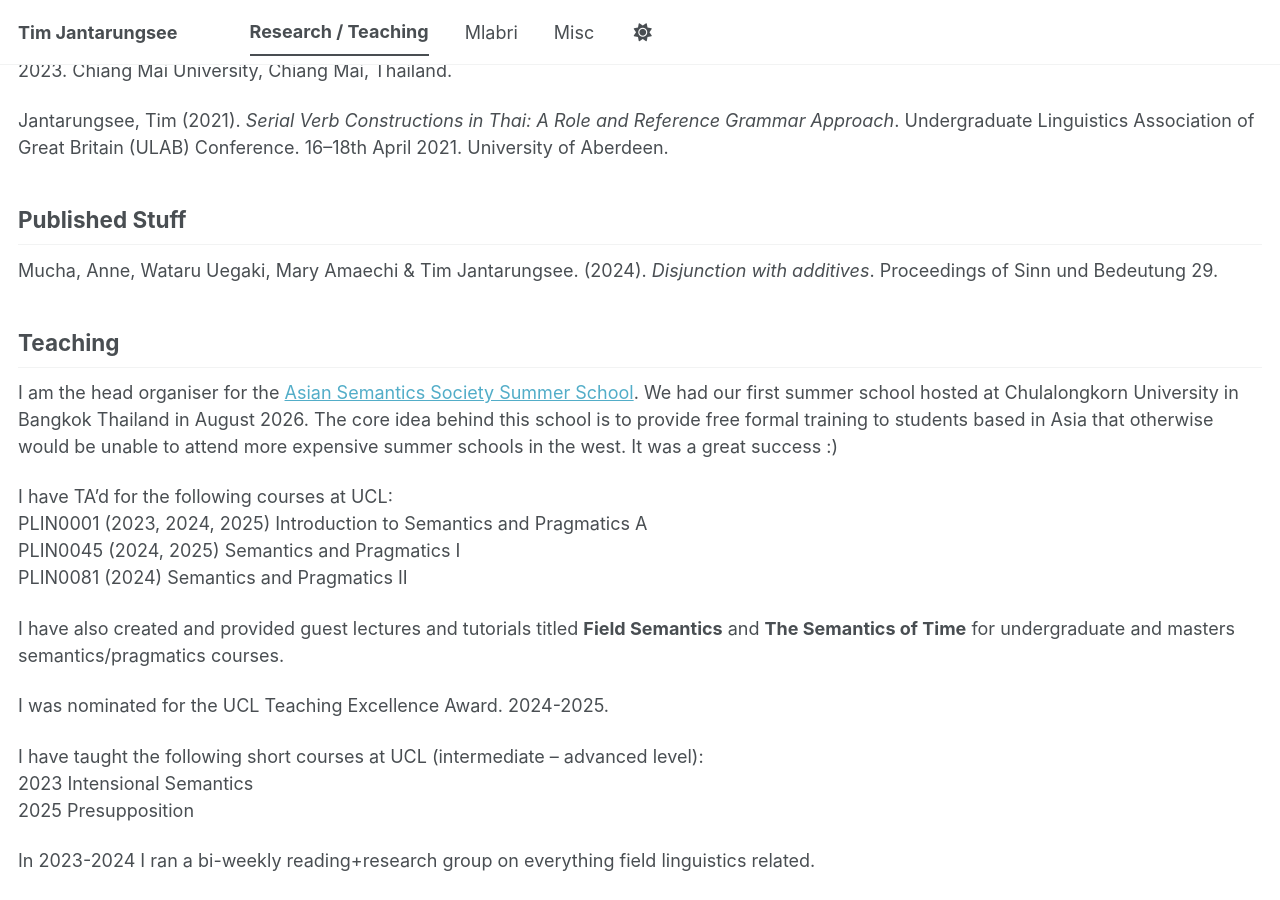
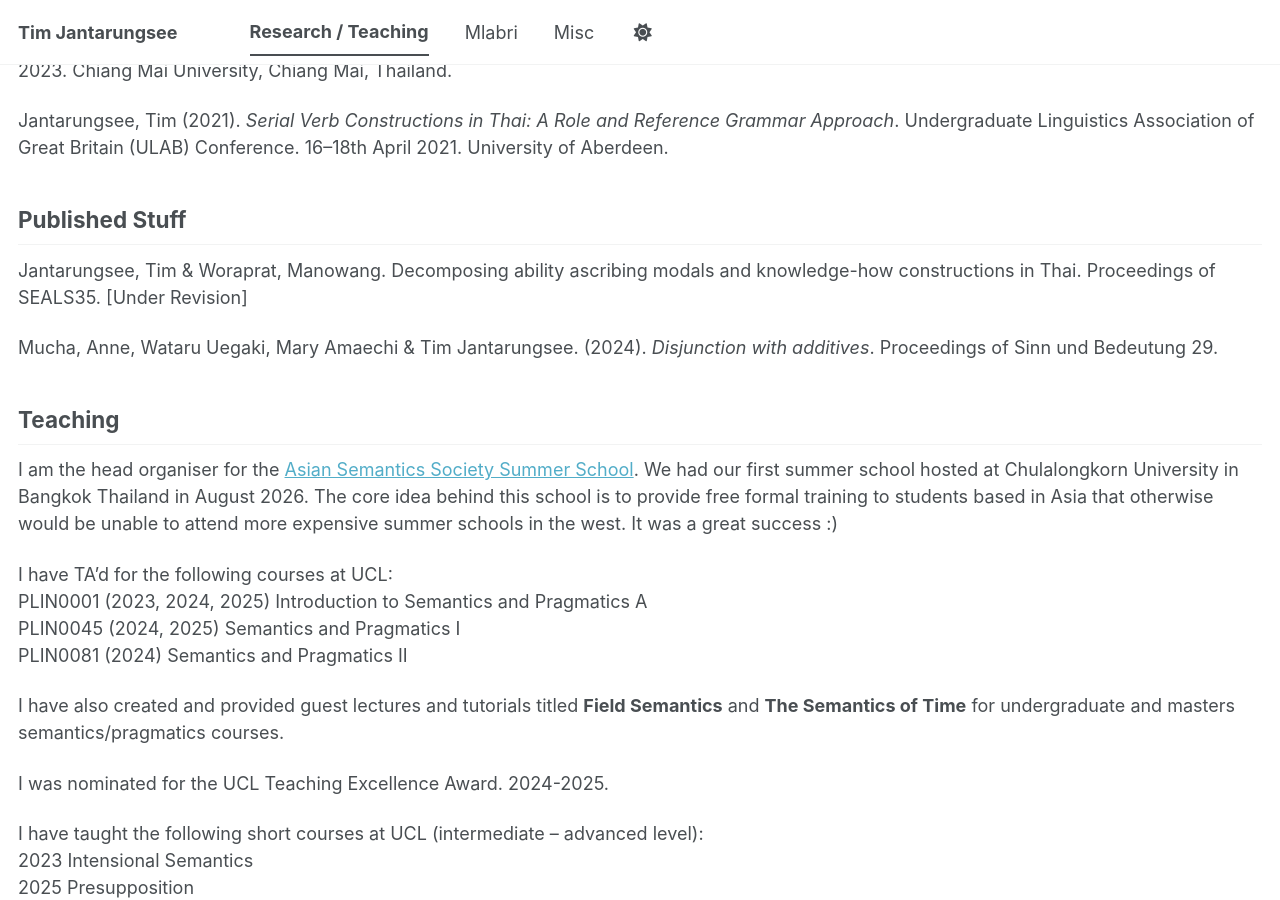
Before and after one commit to timjantarungsee/timjantarungsee.github.io, a Jekyll site: the page built from _pages/research-teaching.md, in a window 1280 px wide and 900 px high, scrolled down 1334 px. Built offline with Jekyll 4.4.1, drawn with Linux system fonts in a browser that asks for light colours; a script bundle is joined from its source files by our own code; library files that are not in the unit come from our copies.

Commit message:
Update research-teaching.md

```diff
--- a/_pages/research-teaching.md
+++ b/_pages/research-teaching.md
@@ -47,6 +47,8 @@ Jantarungsee, Tim (2021). _Serial Verb Constructions in Thai: A Role and Referen
 
 ## Published Stuff
 
+Jantarungsee, Tim & Woraprat, Manowang. Decomposing ability ascribing modals and knowledge-how constructions in Thai. Proceedings of SEALS35. [Under Revision]
+
 Mucha, Anne, Wataru Uegaki, Mary Amaechi & Tim Jantarungsee. (2024). _Disjunction with additives_. Proceedings of Sinn und Bedeutung 29.
 
 
```
